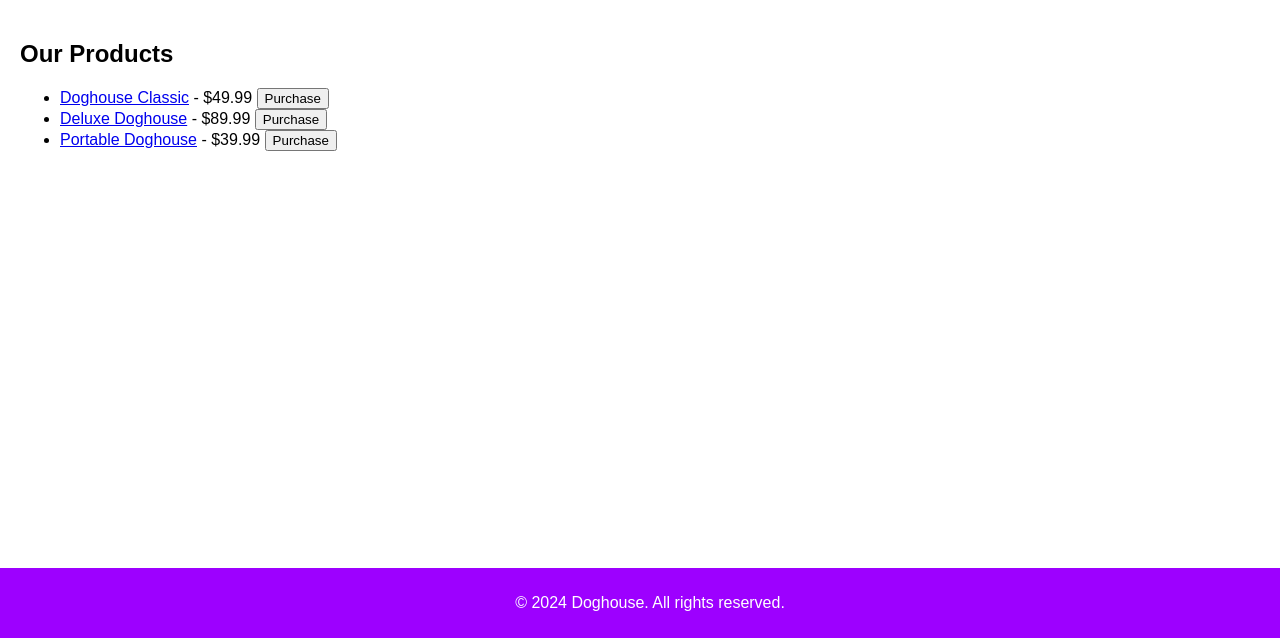
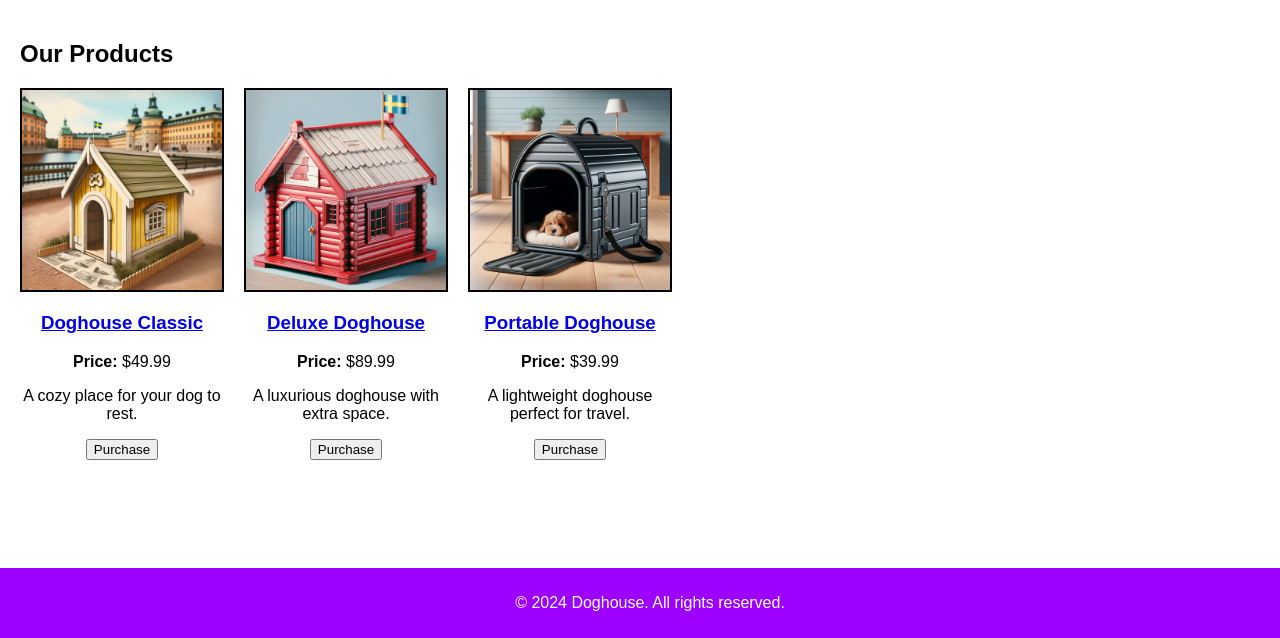
Before and after one commit to JacobEriksson/doghouse-llm-lab, a Flask app: page /products in a window 1280 px wide. Shown: the part 162-800 px from the top of the page. Run offline with Flask 3, Linux system fonts and the light colour scheme.

Commit message:
added img

```diff
--- a/doghouse-store/doghouse/models.py
+++ b/doghouse-store/doghouse/models.py
@@ -1,5 +1,5 @@
 products = [
-    {'id': 1, 'name': 'Doghouse Classic', 'price': 49.99, 'description': 'A cozy place for your dog to rest.'},
-    {'id': 2, 'name': 'Deluxe Doghouse', 'price': 89.99, 'description': 'A luxurious doghouse with extra space.'},
-    {'id': 3, 'name': 'Portable Doghouse', 'price': 39.99, 'description': 'A lightweight doghouse perfect for travel.'},
+    {'id': 1, 'name': 'Doghouse Classic', 'price': 49.99, 'description': 'A cozy place for your dog to rest.', 'image': 'classic_doghouse.png'},
+    {'id': 2, 'name': 'Deluxe Doghouse', 'price': 89.99, 'description': 'A luxurious doghouse with extra space.', 'image': 'deluxe_doghouse.png'},
+    {'id': 3, 'name': 'Portable Doghouse', 'price': 39.99, 'description': 'A lightweight doghouse perfect for travel.', 'image': 'portable_doghouse.png'},
 ]
--- a/doghouse-store/static/css/styles.css
+++ b/doghouse-store/static/css/styles.css
@@ -59,3 +59,39 @@ footer {
     margin-top: 10px;
     font-size: 16px;
 }
+
+.product-container {
+    display: flex;
+    flex-wrap: wrap;
+    gap: 20px;
+}
+
+.product-item {
+    flex: 0 1 calc(33.333% - 20px);
+    border: 2px solid #000000;
+    text-align: center;
+    max-width: 200px;
+    max-height: 200px;
+}
+
+.product-item img {
+    width: 100%;
+    max-width: 200px;
+    max-height: 200px;
+    height: auto;
+}
+
+.product-detail-container {
+    display: flex;
+    flex-direction: column;
+    align-items: flex-start;
+    text-align: center;
+    margin-left: 20px;
+}
+
+.product-detail-image {
+    width: 300px;
+    height: 300px;
+    border: 2px solid #000000;
+    margin-bottom: 20px;
+}
--- a/doghouse-store/templates/products.html
+++ b/doghouse-store/templates/products.html
@@ -4,14 +4,17 @@
 
 {% block content %}
 <h2>Our Products</h2>
-<ul>
+<div class="product-container">
     {% for product in products %}
-    <li>
-        <a href="{{ url_for('product_detail', id=product.id) }}">{{ product.name }}</a> - ${{ product.price }}
-        <form action="{{ url_for('purchase', id=product.id) }}" method="post" style="display:inline;">
+    <div class="product-item">
+        <img src="{{ url_for('static', filename='img/' + product.image) }}" alt="{{ product.name }}">
+        <h3><a href="{{ url_for('product_detail', id=product.id) }}">{{ product.name }}</a></h3>
+        <p><strong>Price:</strong> ${{ product.price }}</p>
+        <p>{{ product.description }}</p>
+        <form action="{{ url_for('purchase', id=product.id) }}" method="post">
             <button type="submit">Purchase</button>
         </form>
-    </li>
+    </div>
     {% endfor %}
-</ul>
+</div>
 {% endblock %}
```
Also changed, not shown: doghouse-store/templates/product.html (+9 -6 lines), doghouse-store/static/img/classic_doghouse.png (added), doghouse-store/static/img/deluxe_doghouse.png (added), doghouse-store/static/img/portable_doghouse.png (added), 3 other files.
